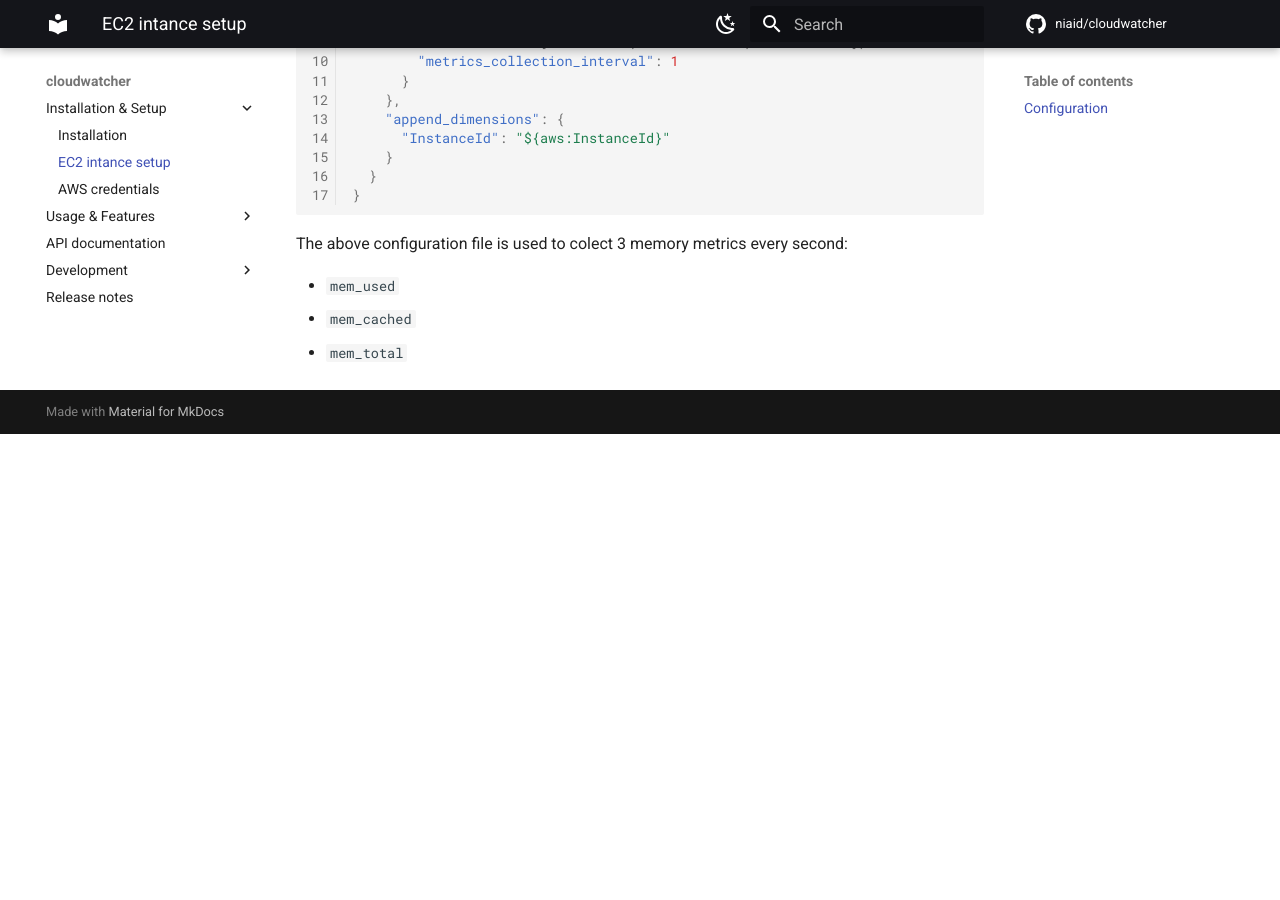
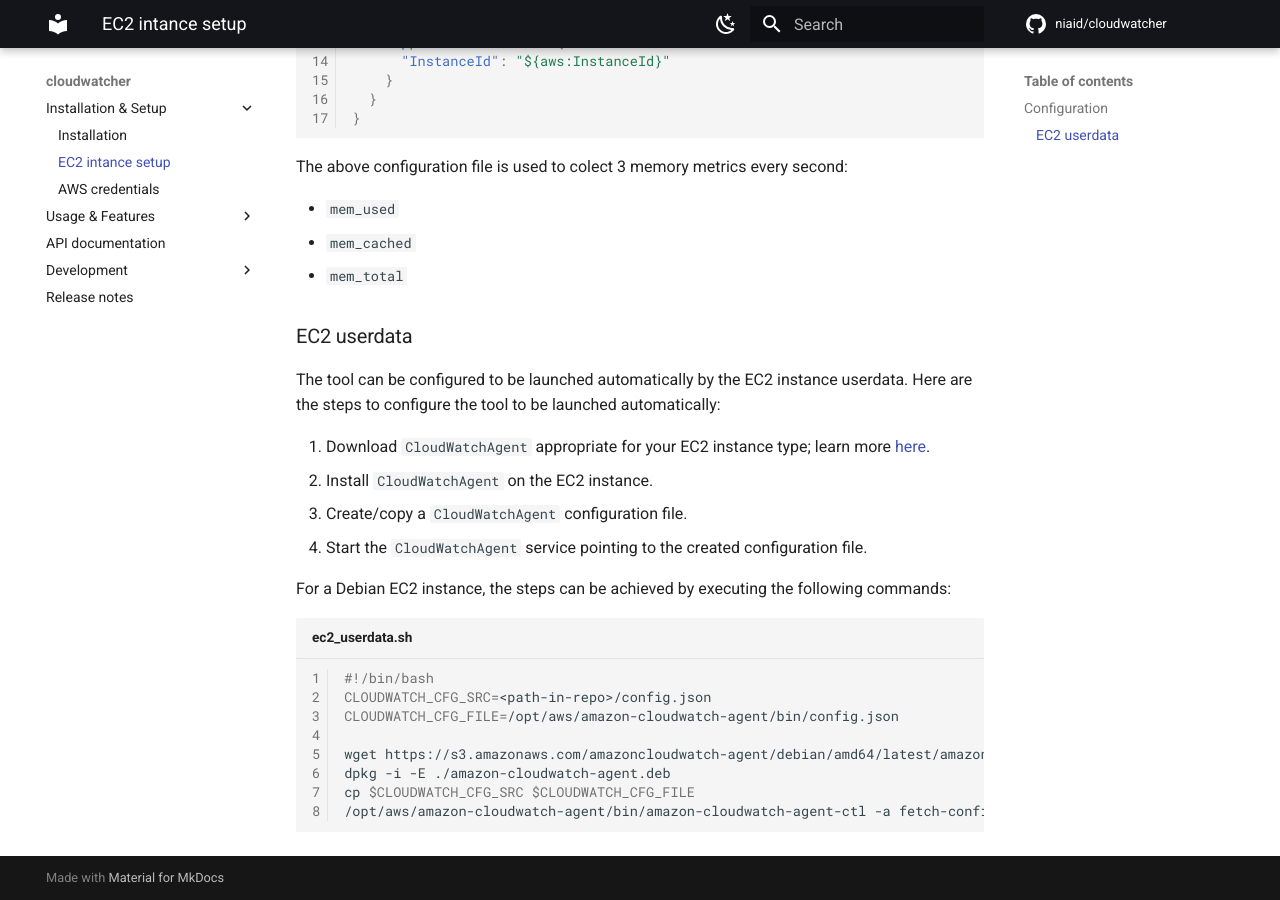
Before and after one commit to niaid/cloudwatcher, an MkDocs documentation site: the page built from docs/EC2_instance_setup.md, in a window 1280 px wide and 900 px high, scrolled down 719 px. Built offline with MkDocs 1.6.1 and Material for MkDocs 9.7.7, drawn with Linux system fonts in a browser that asks for light colours; comment, search, counter and statistics services are not loaded; before the commit the page ends 1153 px from its top, so only the background shows below that; some of the changed text lies outside the part shown.

Commit message:
document ec2 setup; add userdata

````diff
--- a/docs/EC2_instance_setup.md
+++ b/docs/EC2_instance_setup.md
@@ -35,3 +35,25 @@ The above configuration file is used to colect 3 memory metrics every second:
 - `mem_used`
 - `mem_cached`
 - `mem_total`
+
+### EC2 userdata
+
+The tool can be configured to be launched automatically by the EC2 instance userdata. Here are the steps to configure the tool to be launched automatically:
+
+1. Download `CloudWatchAgent` appropriate for your EC2 instance type; learn more [here](https://docs.aws.amazon.com/AmazonCloudWatch/latest/monitoring/download-cloudwatch-agent-commandline.html).
+2. Install `CloudWatchAgent` on the EC2 instance.
+3. Create/copy a `CloudWatchAgent` configuration file.
+4. Start the `CloudWatchAgent` service pointing to the created configuration file.
+
+For a Debian EC2 instance, the steps can be achieved by executing the following commands:
+
+```bash linenums="1" title="ec2_userdata.sh"
+#!/bin/bash
+CLOUDWATCH_CFG_SRC=<path-in-repo>/config.json
+CLOUDWATCH_CFG_FILE=/opt/aws/amazon-cloudwatch-agent/bin/config.json
+
+wget https://s3.amazonaws.com/amazoncloudwatch-agent/debian/amd64/latest/amazon-cloudwatch-agent.deb
+dpkg -i -E ./amazon-cloudwatch-agent.deb
+cp $CLOUDWATCH_CFG_SRC $CLOUDWATCH_CFG_FILE
+/opt/aws/amazon-cloudwatch-agent/bin/amazon-cloudwatch-agent-ctl -a fetch-config -m ec2 -s -c file:$CLOUDWATCH_CFG_FILE
+```
````
Also changed, not shown: other parts of docs/EC2_instance_setup.md (+1 -1 lines), docs/docs_development.md (+11 -12 lines).
